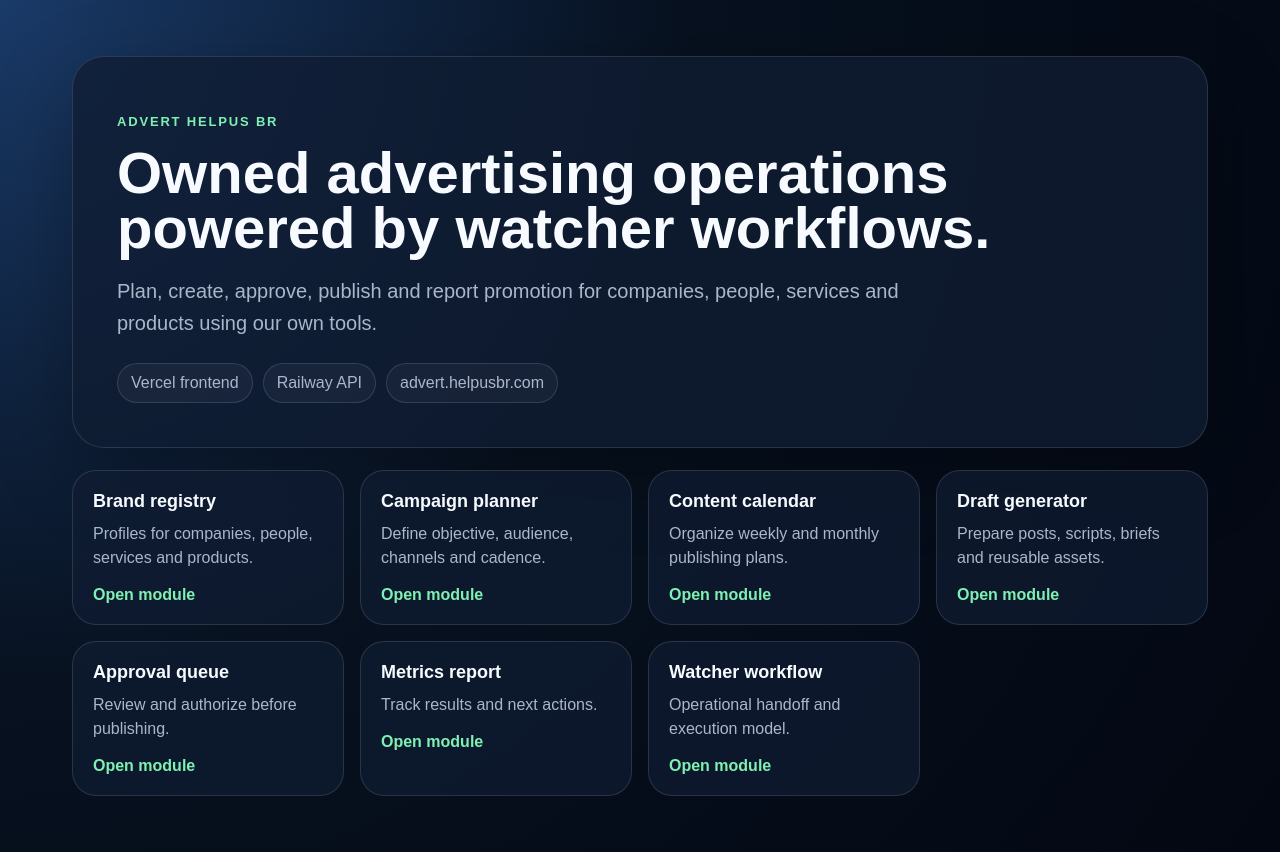
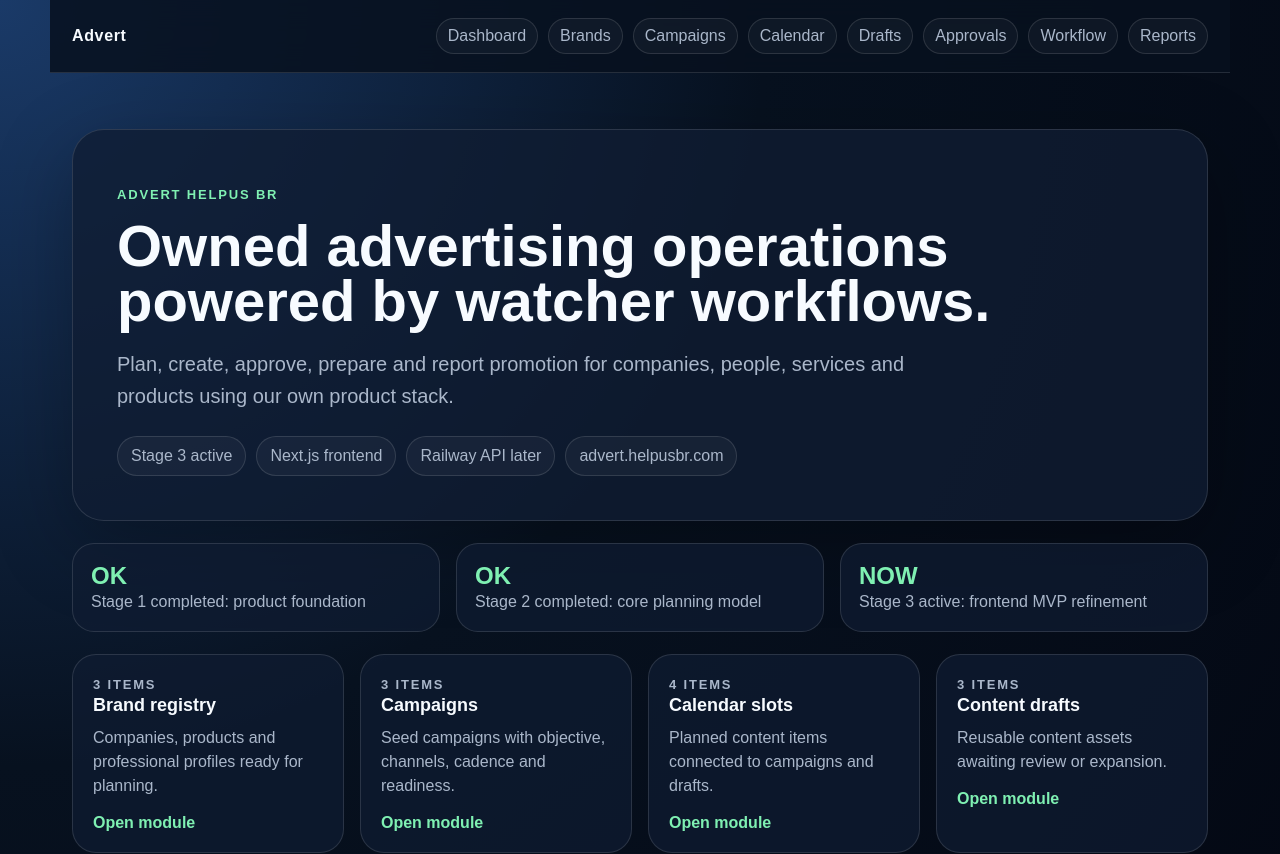
Before and after one commit to HelpUSA/advert, a Next.js app in the folder apps/web/: page / in a window 1280 px wide. Shown: the top 854 px of the page. Built offline with nearby package versions, Linux system fonts and the light colour scheme.

Commit message:
Add shared navigation and dashboard summary

```diff
--- a/apps/web/src/app/globals.css
+++ b/apps/web/src/app/globals.css
@@ -1,3 +1,5 @@
 :root{--bg:#07111f;--card:#101d33;--text:#f7fbff;--muted:#aab7ca;--line:rgba(255,255,255,.12);--accent:#7ff0b2}*{box-sizing:border-box}body{margin:0;background:radial-gradient(circle at top left,#1a3a68,#07111f 45%,#030712);color:var(--text);font-family:Arial,Helvetica,sans-serif}.page{min-height:100vh;max-width:1180px;margin:0 auto;padding:56px 22px}.hero{border:1px solid var(--line);border-radius:32px;padding:44px;background:rgba(16,29,51,.78);box-shadow:0 24px 80px rgba(0,0,0,.28)}.eyebrow{color:var(--accent);font-weight:800;letter-spacing:.14em;text-transform:uppercase;font-size:13px}h1{font-size:58px;line-height:.95;margin:16px 0 18px;max-width:920px}.lead{font-size:20px;line-height:1.6;color:var(--muted);max-width:820px}.pills{display:flex;flex-wrap:wrap;gap:10px;margin-top:24px}.pills span{border:1px solid var(--line);border-radius:999px;padding:10px 13px;color:var(--muted);background:rgba(255,255,255,.04)}.grid{display:grid;grid-template-columns:repeat(4,1fr);gap:16px;margin-top:22px}.card{border:1px solid var(--line);border-radius:24px;padding:20px;background:rgba(16,29,51,.72)}.card h2{font-size:18px;margin:0 0 10px}.card p{color:var(--muted);line-height:1.5;margin:0}@media(max-width:900px){h1{font-size:42px}.grid{grid-template-columns:1fr 1fr}}@media(max-width:560px){.grid{grid-template-columns:1fr}.hero{padding:28px}}
 .linkcard{text-decoration:none;color:inherit;display:block}.linkcard span{display:inline-block;margin-top:16px;color:var(--accent);font-weight:700}.compact h1{font-size:46px}
 .linkcard{text-decoration:none;color:inherit;display:block}.linkcard span{display:inline-block;margin-top:16px;color:var(--accent);font-weight:700}.compact h1{font-size:46px}
+.topbar{position:sticky;top:0;z-index:20;display:flex;align-items:center;justify-content:space-between;gap:18px;max-width:1180px;margin:0 auto;padding:18px 22px;background:rgba(7,17,31,.86);backdrop-filter:blur(14px);border-bottom:1px solid var(--line)}.brandmark{color:var(--text);font-weight:900;text-decoration:none;letter-spacing:.04em}.navlinks{display:flex;flex-wrap:wrap;gap:10px}.navlinks a{color:var(--muted);text-decoration:none;border:1px solid var(--line);border-radius:999px;padding:8px 11px;background:rgba(255,255,255,.035)}.navlinks a:hover{color:var(--text);border-color:rgba(127,240,178,.55)}.summary{display:grid;grid-template-columns:repeat(3,1fr);gap:16px;margin-top:22px}.metric{border:1px solid var(--line);border-radius:22px;padding:18px;background:rgba(16,29,51,.72)}.metric strong{display:block;color:var(--accent);font-size:24px}.metric span{color:var(--muted);line-height:1.45}@media(max-width:900px){.topbar{align-items:flex-start;flex-direction:column}.summary{grid-template-columns:1fr}}
+.topbar{position:sticky;top:0;z-index:20;display:flex;align-items:center;justify-content:space-between;gap:18px;max-width:1180px;margin:0 auto;padding:18px 22px;background:rgba(7,17,31,.86);backdrop-filter:blur(14px);border-bottom:1px solid var(--line)}.brandmark{color:var(--text);font-weight:900;text-decoration:none;letter-spacing:.04em}.navlinks{display:flex;flex-wrap:wrap;gap:10px}.navlinks a{color:var(--muted);text-decoration:none;border:1px solid var(--line);border-radius:999px;padding:8px 11px;background:rgba(255,255,255,.035)}.navlinks a:hover{color:var(--text);border-color:rgba(127,240,178,.55)}.summary{display:grid;grid-template-columns:repeat(3,1fr);gap:16px;margin-top:22px}.metric{border:1px solid var(--line);border-radius:22px;padding:18px;background:rgba(16,29,51,.72)}.metric strong{display:block;color:var(--accent);font-size:24px}.metric span{color:var(--muted);line-height:1.45}@media(max-width:900px){.topbar{align-items:flex-start;flex-direction:column}.summary{grid-template-columns:1fr}}
--- a/apps/web/src/app/layout.tsx
+++ b/apps/web/src/app/layout.tsx
@@ -1,30 +1,31 @@
-import type { Metadata } from "next";
-import { Geist, Geist_Mono } from "next/font/google";
-import "./globals.css";
-
-const geistSans = Geist({
-  variable: "--font-geist-sans",
-  subsets: ["latin"],
-});
-
-const geistMono = Geist_Mono({
-  variable: "--font-geist-mono",
-  subsets: ["latin"],
-});
+import Link from 'next/link';
+import type { Metadata } from 'next';
+import './globals.css';
 
 export const metadata: Metadata = {
-  title: "Create Next App",
-  description: "Generated by create next app",
+ title: 'Advert HelpUS BR',
+ description: 'Owned advertising operations powered by watcher workflows.',
 };
 
-export default function RootLayout({
-  children,
-}: Readonly<{
-  children: React.ReactNode;
-}>) {
-  return (
-    <html lang="en" className={`${geistSans.variable} ${geistMono.variable}`}>
-      <body>{children}</body>
-    </html>
-  );
+export default function RootLayout({ children }: Readonly<{ children: React.ReactNode }>) {
+ return (
+ <html lang='en'>
+ <body>
+ <header className='topbar'>
+ <Link className='brandmark' href='/'>Advert</Link>
+ <nav className='navlinks'>
+ <Link href='/'>Dashboard</Link>
+ <Link href='/brands'>Brands</Link>
+ <Link href='/campaigns'>Campaigns</Link>
+ <Link href='/calendar'>Calendar</Link>
+ <Link href='/drafts'>Drafts</Link>
+ <Link href='/approvals'>Approvals</Link>
+ <Link href='/workflow'>Workflow</Link>
+ <Link href='/reports'>Reports</Link>
+ </nav>
+ </header>
+ {children}
+ </body>
+ </html>
+ );
 }
--- a/apps/web/src/app/page.tsx
+++ b/apps/web/src/app/page.tsx
@@ -6,17 +6,21 @@ export default function Home() {
  <section className='hero'>
  <p className='eyebrow'>Advert HelpUS BR</p>
  <h1>Owned advertising operations powered by watcher workflows.</h1>
- <p className='lead'>Plan, create, approve, publish and report promotion for companies, people, services and products using our own tools.</p>
- <div className='pills'><span>Vercel frontend</span><span>Railway API</span><span>advert.helpusbr.com</span></div>
+ <p className='lead'>Plan, create, approve, prepare and report promotion for companies, people, services and products using our own product stack.</p>
+ <div className='pills'><span>Stage 3 active</span><span>Next.js frontend</span><span>Railway API later</span><span>advert.helpusbr.com</span></div>
+ </section>
+ <section className='summary'>
+ <div className='metric'><strong>OK</strong><span>Stage 1 completed: product foundation</span></div>
+ <div className='metric'><strong>OK</strong><span>Stage 2 completed: core planning model</span></div>
+ <div className='metric'><strong>NOW</strong><span>Stage 3 active: frontend MVP refinement</span></div>
  </section>
  <section className='grid'>
- <Link className='card linkcard' href='/brands'><h2>Brand registry</h2><p>Profiles for companies, people, services and products.</p><span>Open module</span></Link>
- <Link className='card linkcard' href='/campaigns'><h2>Campaign planner</h2><p>Define objective, audience, channels and cadence.</p><span>Open module</span></Link>
- <Link className='card linkcard' href='/calendar'><h2>Content calendar</h2><p>Organize weekly and monthly publishing plans.</p><span>Open module</span></Link>
- <Link className='card linkcard' href='/drafts'><h2>Draft generator</h2><p>Prepare posts, scripts, briefs and reusable assets.</p><span>Open module</span></Link>
- <Link className='card linkcard' href='/approvals'><h2>Approval queue</h2><p>Review and authorize before publishing.</p><span>Open module</span></Link>
- <Link className='card linkcard' href='/reports'><h2>Metrics report</h2><p>Track results and next actions.</p><span>Open module</span></Link>
- <Link className='card linkcard' href='/workflow'><h2>Watcher workflow</h2><p>Operational handoff and execution model.</p><span>Open module</span></Link>
+ <Link className='card linkcard' href='/brands'><p className='eyebrow'>3 items</p><h2>Brand registry</h2><p>Companies, products and professional profiles ready for planning.</p><span>Open module</span></Link>
+ <Link className='card linkcard' href='/campaigns'><p className='eyebrow'>3 items</p><h2>Campaigns</h2><p>Seed campaigns with objective, channels, cadence and readiness.</p><span>Open module</span></Link>
+ <Link className='card linkcard' href='/calendar'><p className='eyebrow'>4 items</p><h2>Calendar slots</h2><p>Planned content items connected to campaigns and drafts.</p><span>Open module</span></Link>
+ <Link className='card linkcard' href='/drafts'><p className='eyebrow'>3 items</p><h2>Content drafts</h2><p>Reusable content assets awaiting review or expansion.</p><span>Open module</span></Link>
+ <Link className='card linkcard' href='/approvals'><p className='eyebrow'>4 items</p><h2>Approvals</h2><p>Review queue with requested, approved, changed and blocked states.</p><span>Open module</span></Link>
+ <Link className='card linkcard' href='/reports'><p className='eyebrow'>3 items</p><h2>Reports</h2><p>Weekly summaries, wins, issues and next actions.</p><span>Open module</span></Link>
  </section>
  </main>
  );
```
Also changed, not shown: 1 other file (tests, documents, lock files or other folders).
